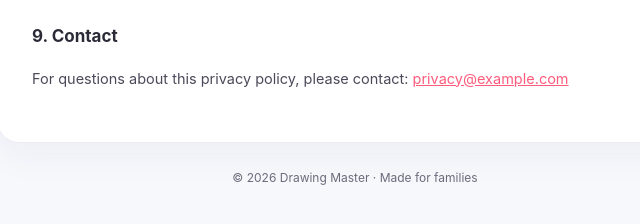
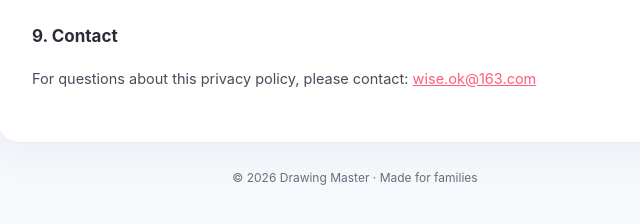
Before and after one commit to houbangai/drawing-master, a plain HTML site: page privacy.html in a window 1280 px wide. Shown: the part 1593-1817 px from the top of the page, 285-925 px from the left. Drawn offline with Linux system fonts and the light colour scheme.

Commit message:
Update privacy.html

```diff
--- a/privacy.html
+++ b/privacy.html
@@ -60,7 +60,7 @@
     <p>If we ever change this policy, we will update the date above. Since the App collects nothing, any change would only make this policy clearer.</p>
 
     <h2>9. Contact</h2>
-    <p>For questions about this privacy policy, please contact: <a href="mailto:wise.ok@163.com">privacy@example.com</a></p>
+    <p>For questions about this privacy policy, please contact: <a href="mailto:wise.ok@163.com">wise.ok@163.com</a></p>
   </div>
   <div class="foot">© <span id="y2"></span> Drawing Master · Made for families</div>
 </div>
```
